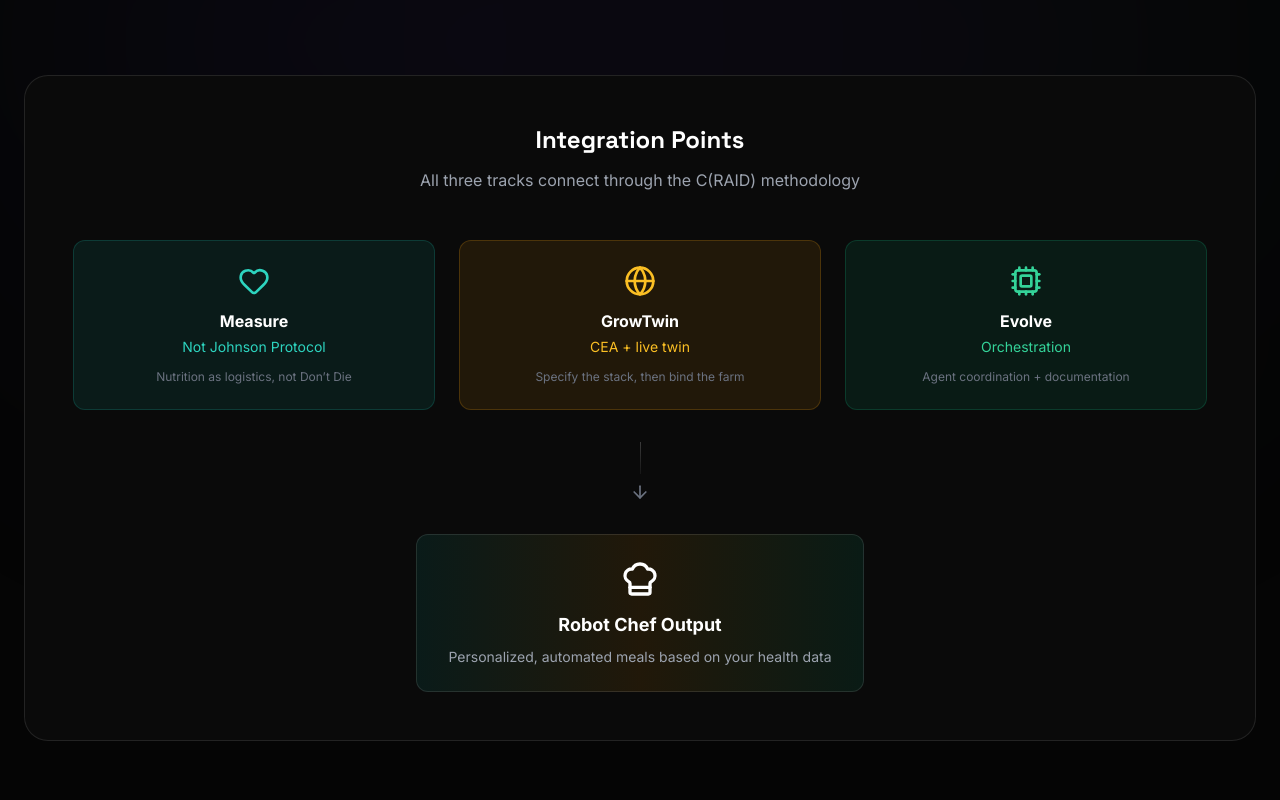
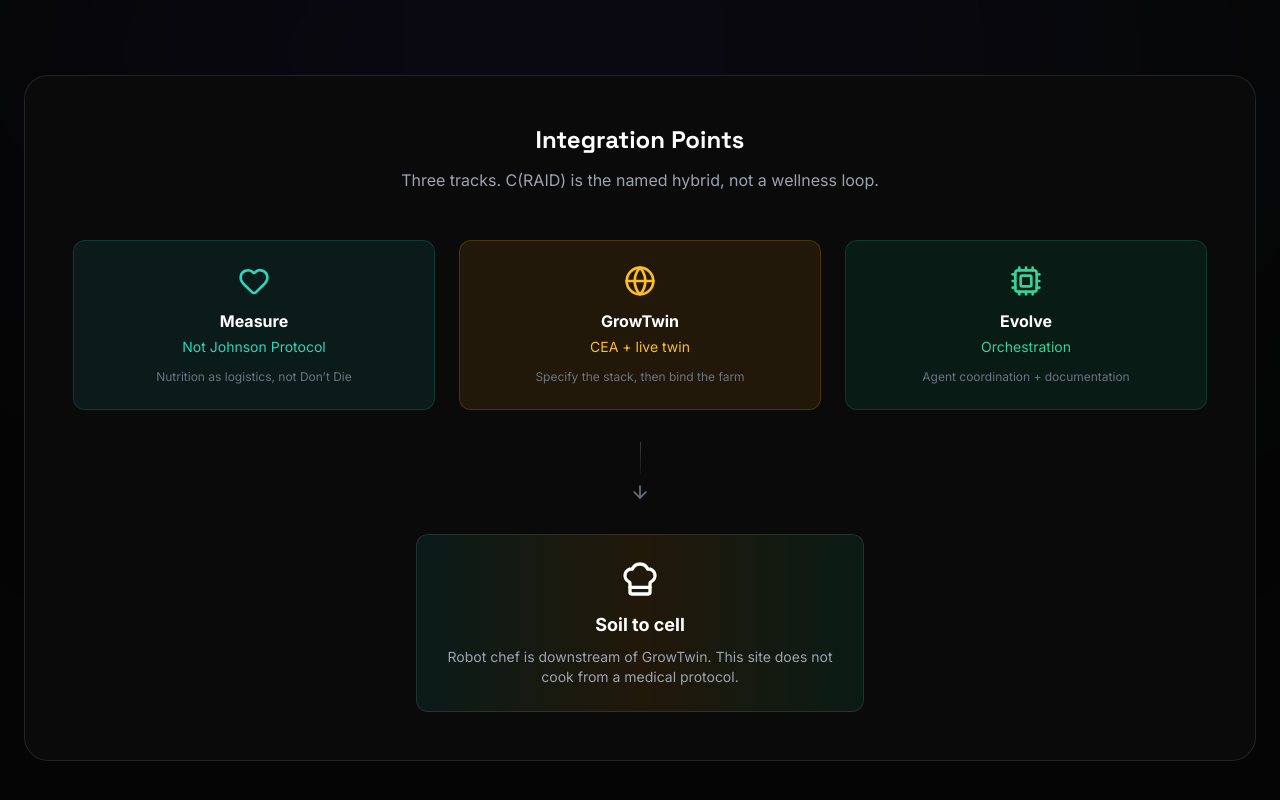
Before and after one commit to kvnloo/blueprint, a React (Vite) app in the folder website/src/: page / in a window 1280 px wide. Shown: the part 2687-3487 px from the top of the page. Built offline with nearby package versions, Linux system fonts and the light colour scheme.

Commit message:
Drop the pipeline’s leftover medical-meal output.
Robot chef stays downstream of GrowTwin. The diagram should not
collapse CEA into personalized meals from health data.

Co-authored-by: veeman961 <veeman961@gmail.com>

```diff
--- a/website/src/components/Pipeline.tsx
+++ b/website/src/components/Pipeline.tsx
@@ -174,7 +174,7 @@ const Pipeline = () => {
         >
           <div className="text-center mb-12">
             <h3 className="text-2xl font-display font-bold text-white mb-3">Integration Points</h3>
-            <p className="text-gray-400">All three tracks connect through the C(RAID) methodology</p>
+            <p className="text-gray-400">Three tracks. C(RAID) is the named hybrid, not a wellness loop.</p>
           </div>
 
           {/* Integration Flow Diagram */}
@@ -215,8 +215,8 @@ const Pipeline = () => {
           {/* Final Output */}
           <div className="bg-gradient-to-r from-teal-500/10 via-amber-500/10 to-emerald-500/10 rounded-xl border border-white/10 p-6 text-center max-w-md mx-auto">
             <ChefHat className="w-10 h-10 text-white mx-auto mb-3" />
-            <div className="font-bold text-white text-lg mb-2">Robot Chef Output</div>
-            <div className="text-sm text-gray-400">Personalized, automated meals based on your health data</div>
+            <div className="font-bold text-white text-lg mb-2">Soil to cell</div>
+            <div className="text-sm text-gray-400">Robot chef is downstream of GrowTwin. This site does not cook from a medical protocol.</div>
           </div>
         </motion.div>
       </div>
```
